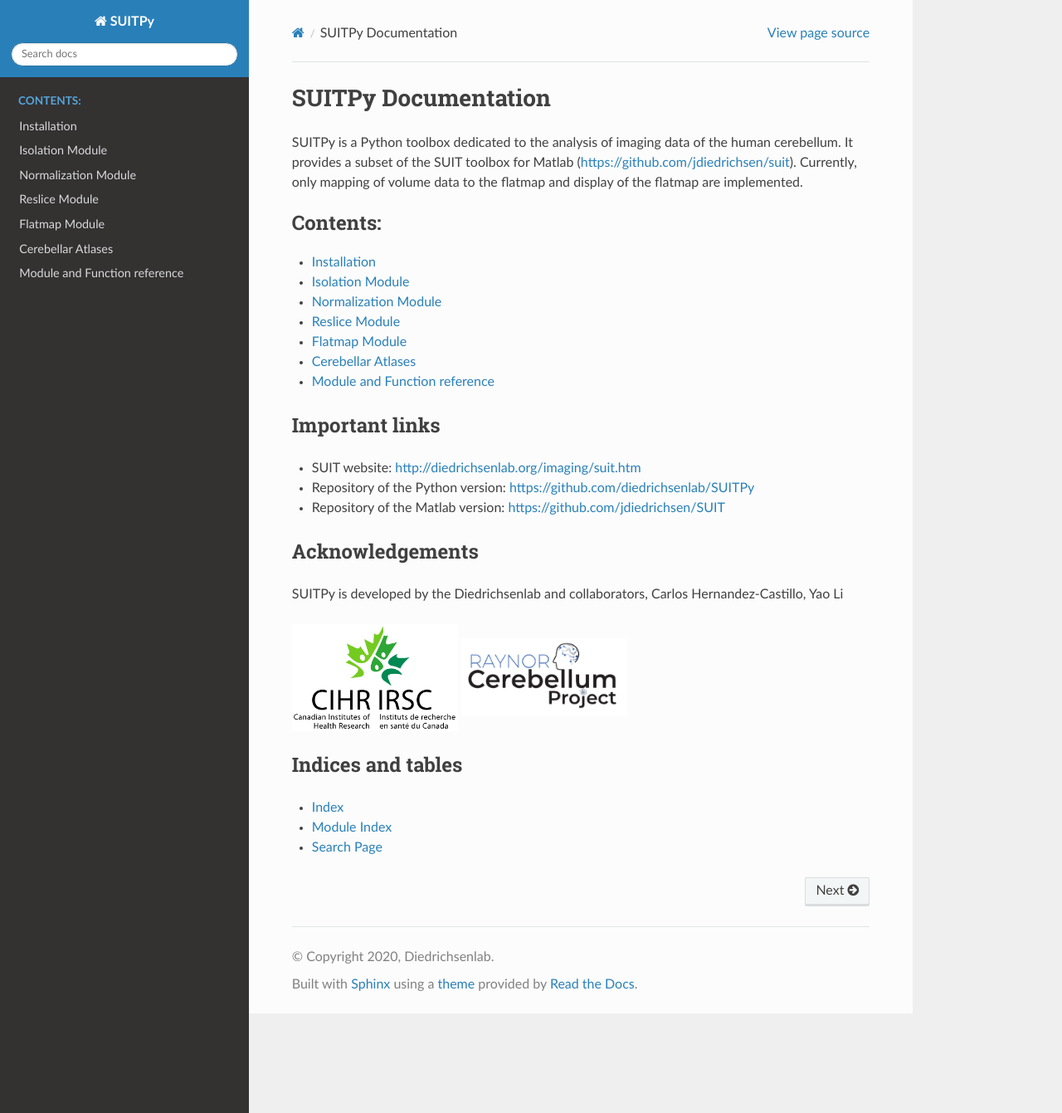
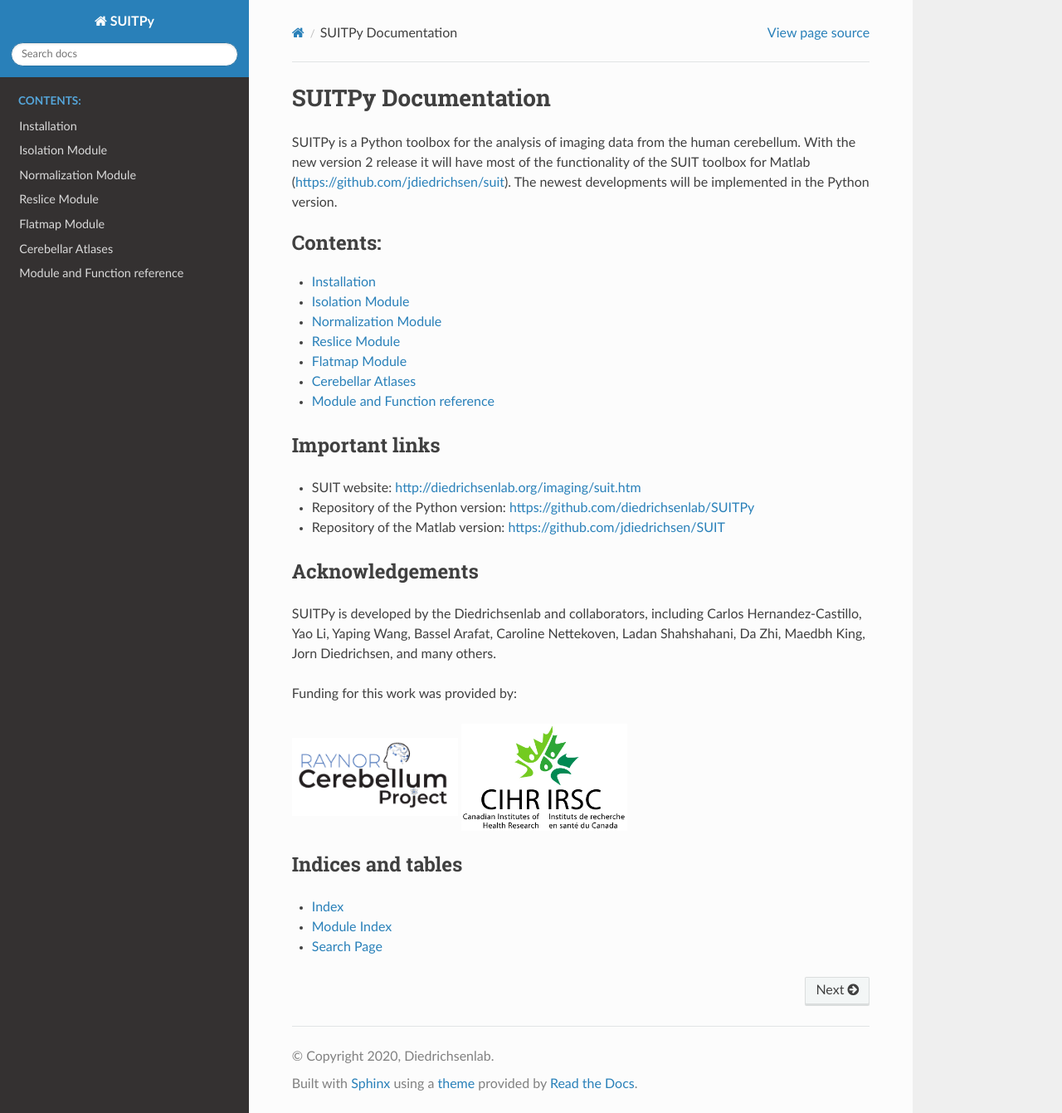
Before and after one commit to DiedrichsenLab/SUITPy, a Sphinx documentation site: the page built from docs/source/index.rst, in a window 1280 px wide and 1341 px high. Shown: the whole window at 83% size. Built offline with Sphinx 7.4.7 and the Read the Docs theme 3.1.0, drawn with Linux system fonts in a browser that asks for light colours; pages that are not in the unit, such as notebooks, are missing from menus.

```diff
--- a/SUITPy/__init__.py
+++ b/SUITPy/__init__.py
@@ -3,7 +3,7 @@ Helper functions to download NeuroImaging datasets
 """
 import gzip
 
-__version__ = '1.3.2'
+__version__ = '2.0.0'
 
 from .atlas import (fetch_atlas)
 
--- a/docs/source/index.rst
+++ b/docs/source/index.rst
@@ -1,12 +1,9 @@
-.. SUITPy documentation master file, created by
-   sphinx-quickstart on Tue Aug 11 12:46:22 2020.
-   You can adapt this file completely to your liking, but it should at least
-   contain the root `toctree` directive.
+.. SUITPy documentation master file
 
 SUITPy Documentation
 ====================
-SUITPy is a Python toolbox dedicated to the analysis of imaging data of the human cerebellum. It provides a subset of the SUIT toolbox for Matlab (https://github.com/jdiedrichsen/suit).
-Currently, only mapping of volume data to the flatmap and display of the flatmap are implemented.
+SUITPy is a Python toolbox for the analysis of imaging data from the human cerebellum. With the new version 2 release it will have most of the functionality of the SUIT toolbox for Matlab (https://github.com/jdiedrichsen/suit).
+The newest developments will be implemented in the Python version.
 
 .. toctree::
    :maxdepth: 1
@@ -30,18 +27,18 @@ Important links
 
 Acknowledgements
 ----------------
-SUITPy is developed by the Diedrichsenlab and collaborators, Carlos Hernandez-Castillo, Yao Li
+SUITPy is developed by the Diedrichsenlab and collaborators, including
+Carlos Hernandez-Castillo, Yao Li, Yaping Wang, Bassel Arafat, Caroline Nettekoven, Ladan Shahshahani, Da Zhi, Maedbh King, Jorn Diedrichsen, and many others.
 
-
-
-.. image::
-   images/CIHR.png
-   :width: 200 px
+Funding for this work was provided by:
 
 .. image::
    images/RCP.png
    :width: 200 px
 
+.. image::
+   images/CIHR.png
+   :width: 200 px
 
 Indices and tables
 ------------------
--- a/docs/source/install.rst
+++ b/docs/source/install.rst
@@ -12,12 +12,11 @@ The required dependencies to use the software are:
 * nibabel >= 3.2.1
 * pandas >= 2.0.0
 * matplotlib >= 3.5.0
+* plotly >= 5.10.0
 * scipy >= 1.9.0
 * neuroimagingtools >= 1.1.1
 * antspyx >= 0.6.1
-* torch >= 2.5.0
-
-(It is highly recommended to use the latest version of PyTorch as new generations of GPU (50 series, etc.) use the sm_120 CUDA architecture which is not compatible with older versions.)
+* torch >= 2.0.0
 
 Install over pip
 ----------------
--- a/docs/source/normalize.rst
+++ b/docs/source/normalize.rst
@@ -1,4 +1,4 @@
 Normalization Module
 ====================
 
-The normalization module of the SUIT toolbox calculates a deformation field that maps the cerebellum of an individual subject to the SUIT template, using the mask generated by the isolation module. The Pysthon-version uses the ANTSPy package to perform the normalization. The deformation field can then be used to reslice functional and anatomical data into SUIT space.
+The normalization module of the SUIT toolbox calculates a deformation field that maps the cerebellum of an individual subject to the SUIT template, using the mask generated by the isolation module. The Python-version uses the ANTSPy package to perform the normalization and will be released with version 2.1. The deformation field can then be used to reslice functional and anatomical data into SUIT space.
```
Also changed, not shown: AUTHORS.rst (+10 -8 lines), README.rst (+9 -6 lines), docs/source/isolate.rst (+5 -4 lines), setup.py (+7 -9 lines), .readthedocs.yaml, 3 other files.
